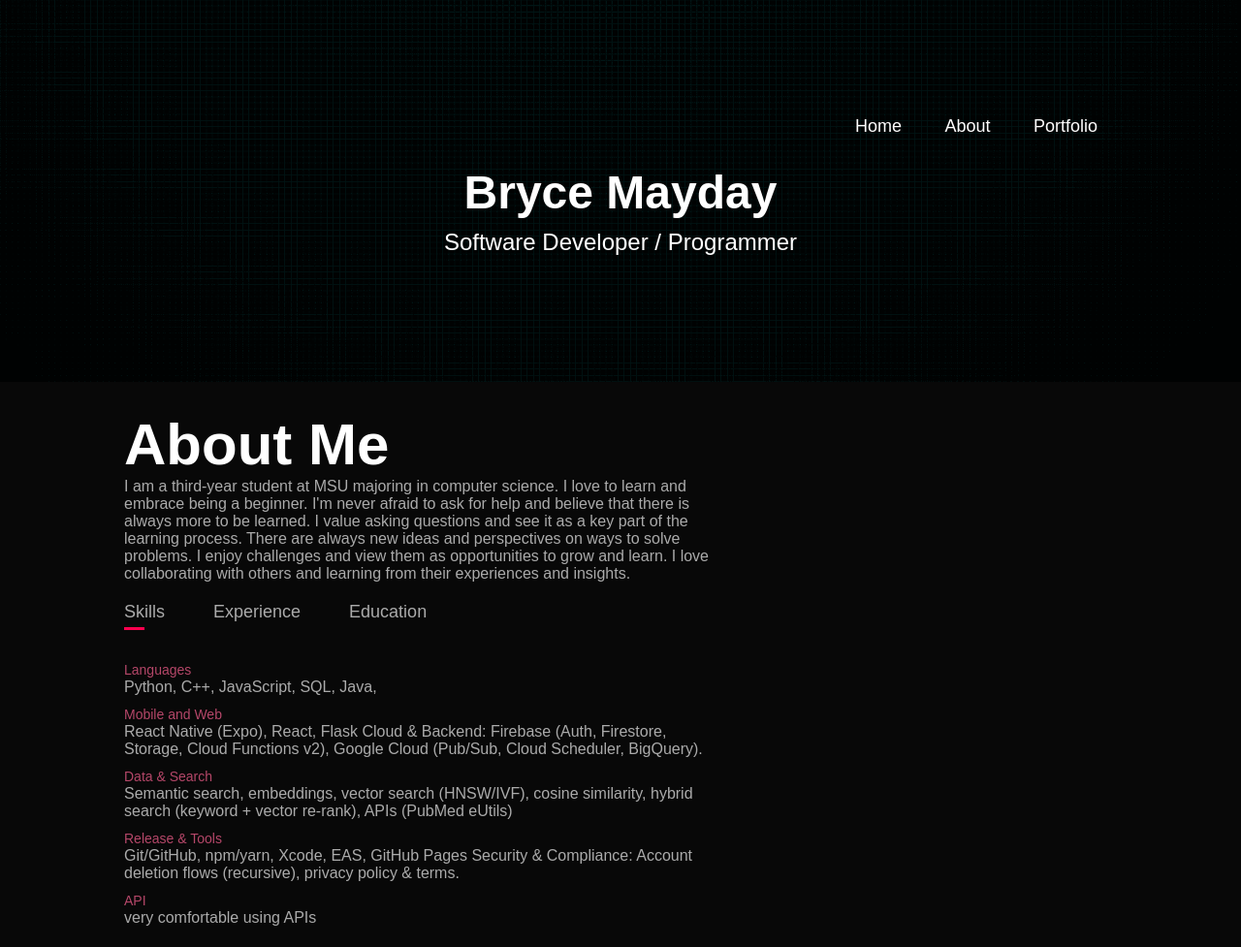
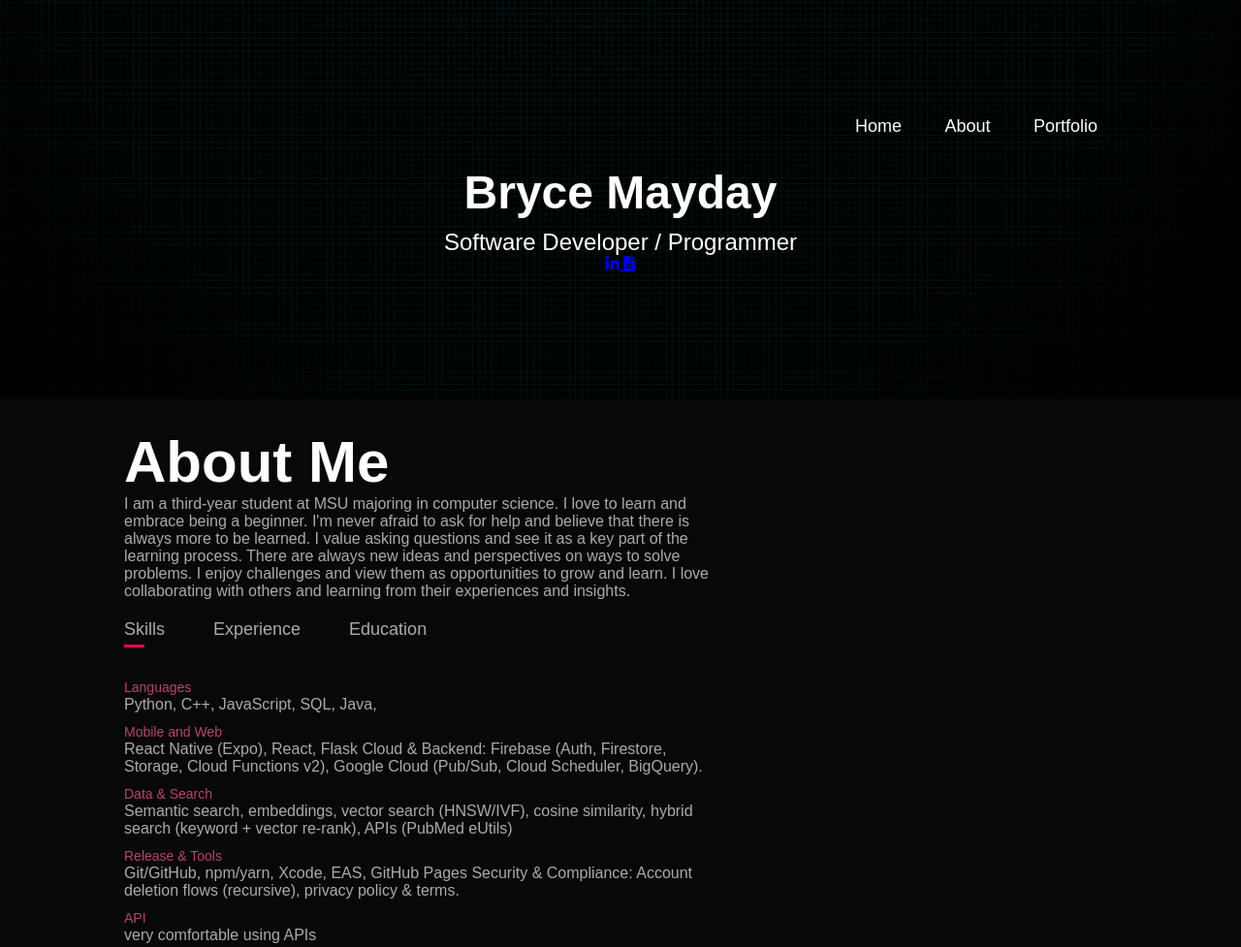
Before and after one commit to MaydayBR/MaydayBR.github.io, a plain HTML site: page index.html in a window 1280 px wide. Shown: the top 977 px of the page at 97% size. Drawn offline with Linux system fonts and the light colour scheme.

Commit message:
Update index.html
adding icons

```diff
--- a/index.html
+++ b/index.html
@@ -23,6 +23,30 @@
             <div class="header-text">
                 <h1>Bryce Mayday</h1>
                 <p>Software Developer / Programmer</p>
+
+                <!-- NEW: LinkedIn + Resume icons -->
+                <div class="header-links" role="group" aria-label="Profile links">
+                  <a
+                    href="https://www.linkedin.com/in/bmayday/"
+                    class="icon-btn"
+                    aria-label="LinkedIn"
+                    target="_blank"
+                    rel="noopener"
+                  >
+                    <i class="fab fa-linkedin-in"></i>
+                  </a>
+
+                  <a
+                    href="Bryce_Mayday%20(9).pdf"
+                    class="icon-btn"
+                    aria-label="Resume (PDF)"
+                    target="_blank"
+                    rel="noopener"
+                  >
+                    <i class="fas fa-file-alt"></i>
+                  </a>
+                </div>
+                <!-- /NEW -->
             </div>
         </div>
     </div>
@@ -90,7 +114,6 @@ re-rank), APIs (PubMed eUtils)</li>
                     <p>Knowmedic is a mobile app that helps people discover and understand new medical research. It pulls recent PubMed studies, applies semantic search and ranking, and lets users save, organize, and interact with articles. The stack includes React Native (Expo), Firebase (Auth, Firestore, Cloud Functions, Storage), and Google Cloud (Pub/Sub, Cloud Scheduler, BigQuery) for ingestion, search, and scalable data pipelines.</p>
                    <p> Private repo will be given upon request</p>
 
-
                    <section class="km-section">
                        <h4>Features</h4>
                        <ul>
@@ -119,7 +142,6 @@ re-rank), APIs (PubMed eUtils)</li>
                          <li><strong>Other:</strong> Firestore security rules for per-user data isolation, recursive user deletion workflows, and Pub/Sub-driven trending/“Hot New” study pipelines.</li>
                     </ul>
                   </section>
-
 
                    <section class="km-section">
                        <h4>My Plans for the Future</h4>
```
